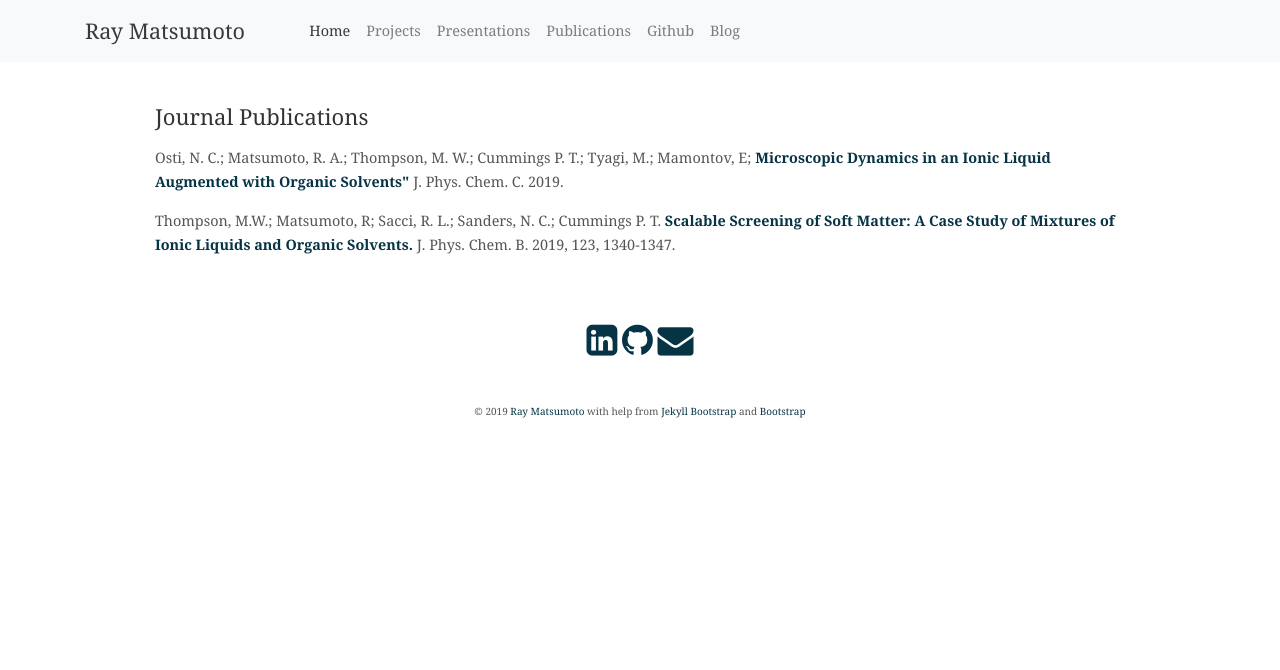
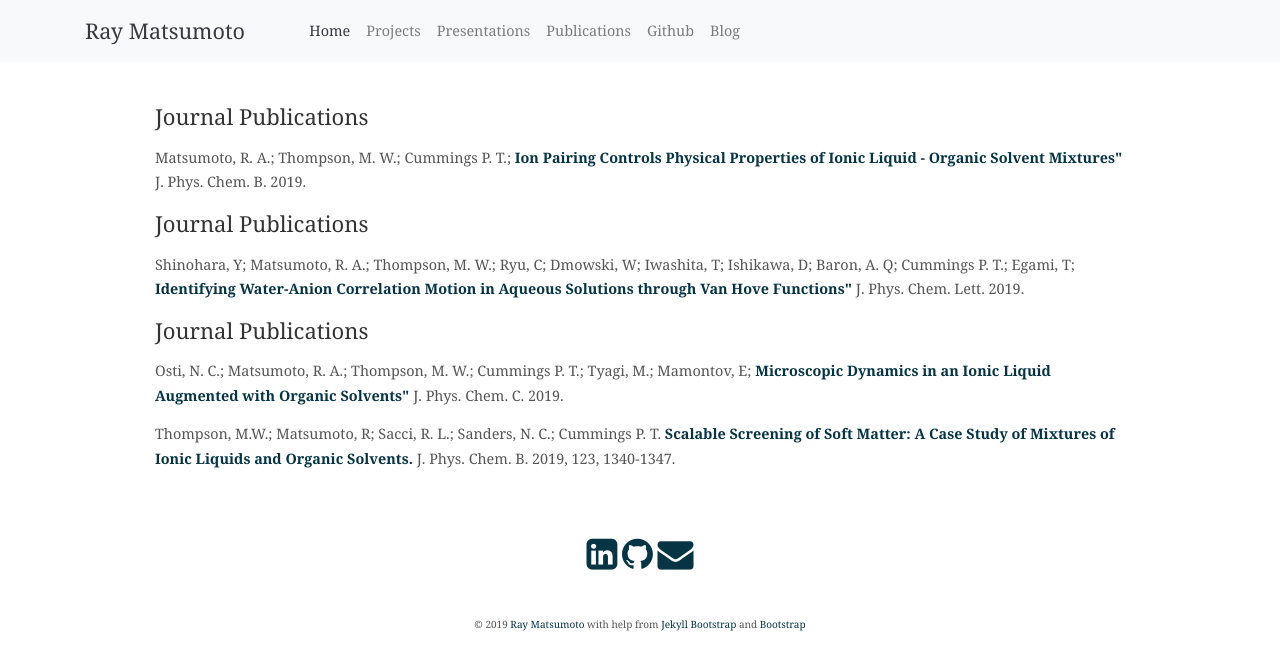
Before and after one commit to rmatsum836/rmatsum836.github.io, a Jekyll site: the page built from publications.md, in a window 1280 px wide. Shown: the top 670 px of the page. Built offline with Jekyll 4.4.1, drawn with Linux system fonts in a browser that asks for light colours; nearby versions of some CDN libraries.

Commit message:
Add new publications

```diff
--- a/publications.md
+++ b/publications.md
@@ -6,6 +6,33 @@ description: ""
 
 <div
 style="max-width:1000px;margin-left:auto;margin-right:auto;padding-top:40px;padding-bottom:20px;padding-left:15px;padding-right:15px">
+
+   <div
+   style="font-weight:bolder;">
+   <h4>Journal Publications</h4>
+   </div>
+   <div class="entry-summary">
+    <p> Matsumoto, R. A.; Thompson, M. W.;
+    Cummings P. T.; <a class="talk-title"
+    href="https://pubs.acs.org/doi/abs/10.1021/acs.jpcb.9b08509"
+    target="_blank">Ion Pairing Controls Physical Properties of
+    Ionic Liquid - Organic Solvent Mixtures"
+    </a> J. Phys. Chem. B. 2019.</p>
+    </div>
+
+   <div
+   style="font-weight:bolder;">
+   <h4>Journal Publications</h4>
+   </div>
+   <div class="entry-summary">
+    <p> Shinohara, Y; Matsumoto, R. A.; Thompson, M. W.;
+    Ryu, C; Dmowski, W; Iwashita, T; Ishikawa, D; Baron, A. Q;
+    Cummings P. T.; Egami, T; <a class="talk-title"
+    href="https://pubs.acs.org/doi/abs/10.1021/acs.jpclett.9b02891"
+    target="_blank">Identifying Water-Anion Correlation Motion in
+    Aqueous Solutions through Van Hove Functions"
+    </a> J. Phys. Chem. Lett. 2019.</p>
+    </div>
 
    <div
    style="font-weight:bolder;">
```
